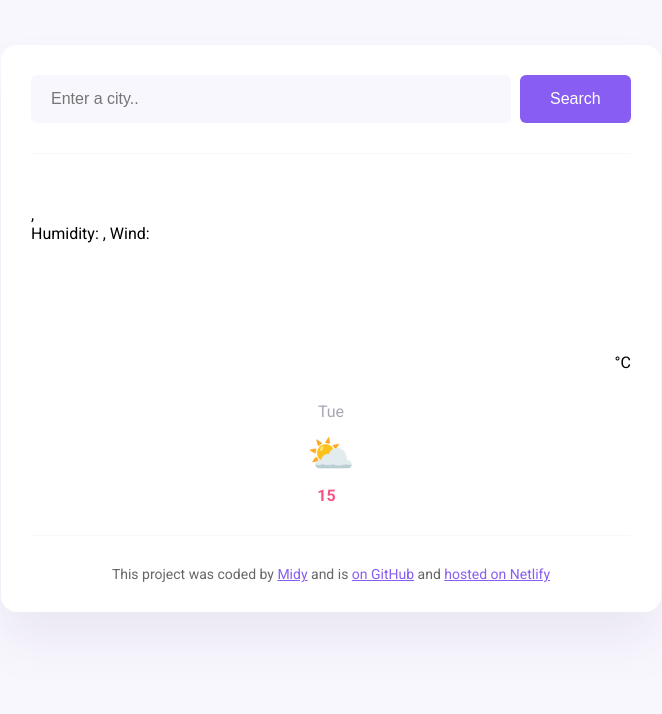
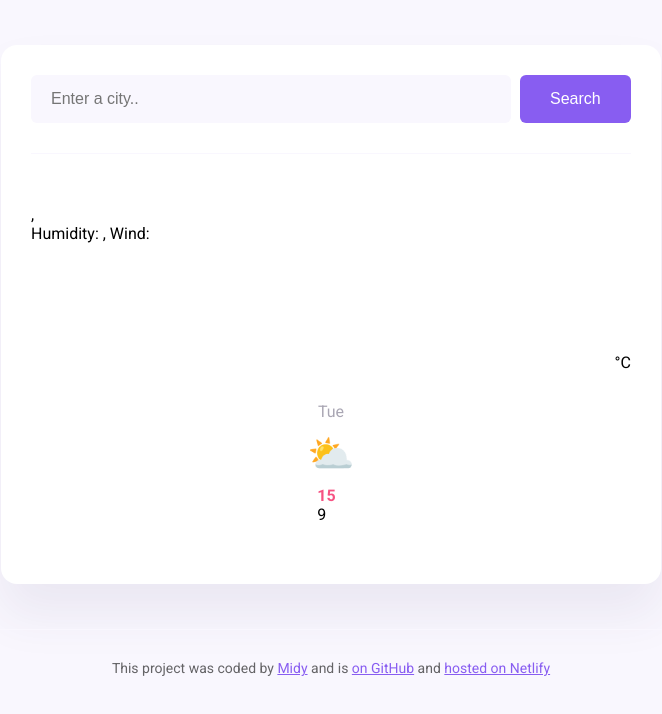
Before and after one commit to Golden-midy/my-project, a website built with Parcel: page index.html in a window 1280 px wide. Shown: the whole page, without its empty margins (309-971 px from the left). Built offline with nearby package versions, Linux system fonts and the light colour scheme; no server answers.

Commit message:
Update index.html

```diff
--- a/index.html
+++ b/index.html
@@ -49,6 +49,8 @@
             <div class="weather-forecast-icon">⛅</div>
             <div class="weather-forecast-temperatures"></div>
             <div class="weather-forecast-temperature"> <strong>15</strong></div>
+          <div class="weather-forecast-temperature">9</div>
+          </div>
           </div>
         </div>
       </main>
```
